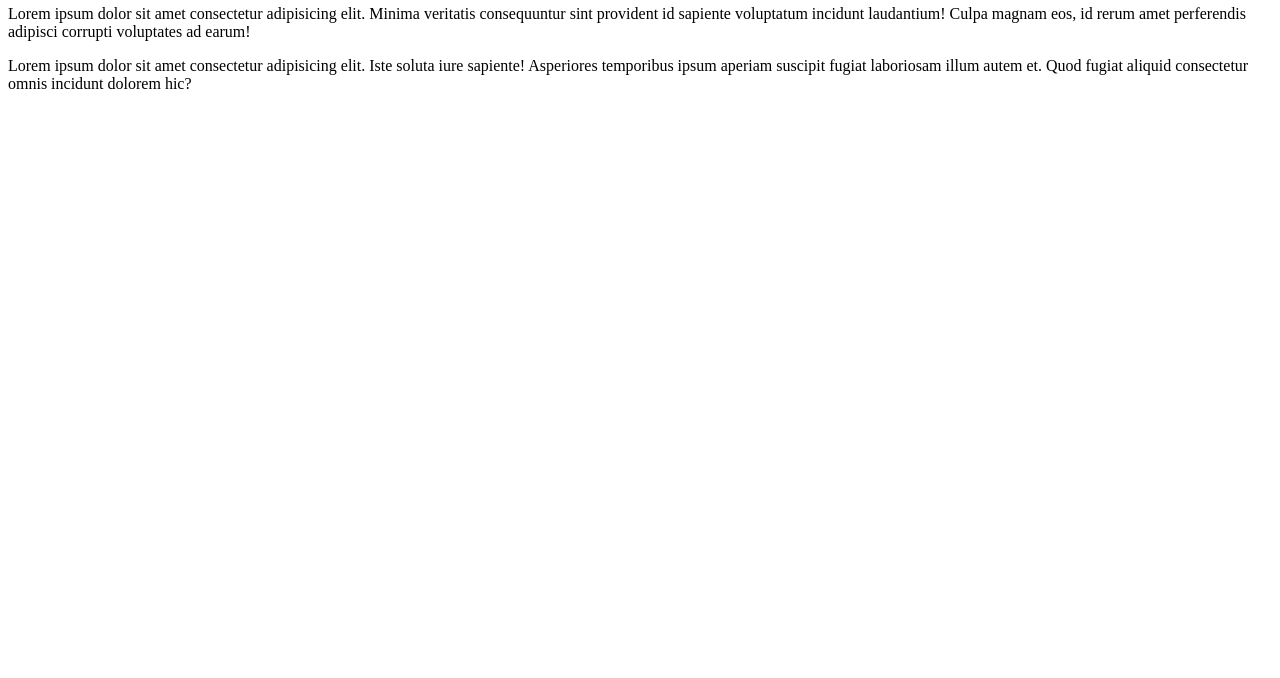
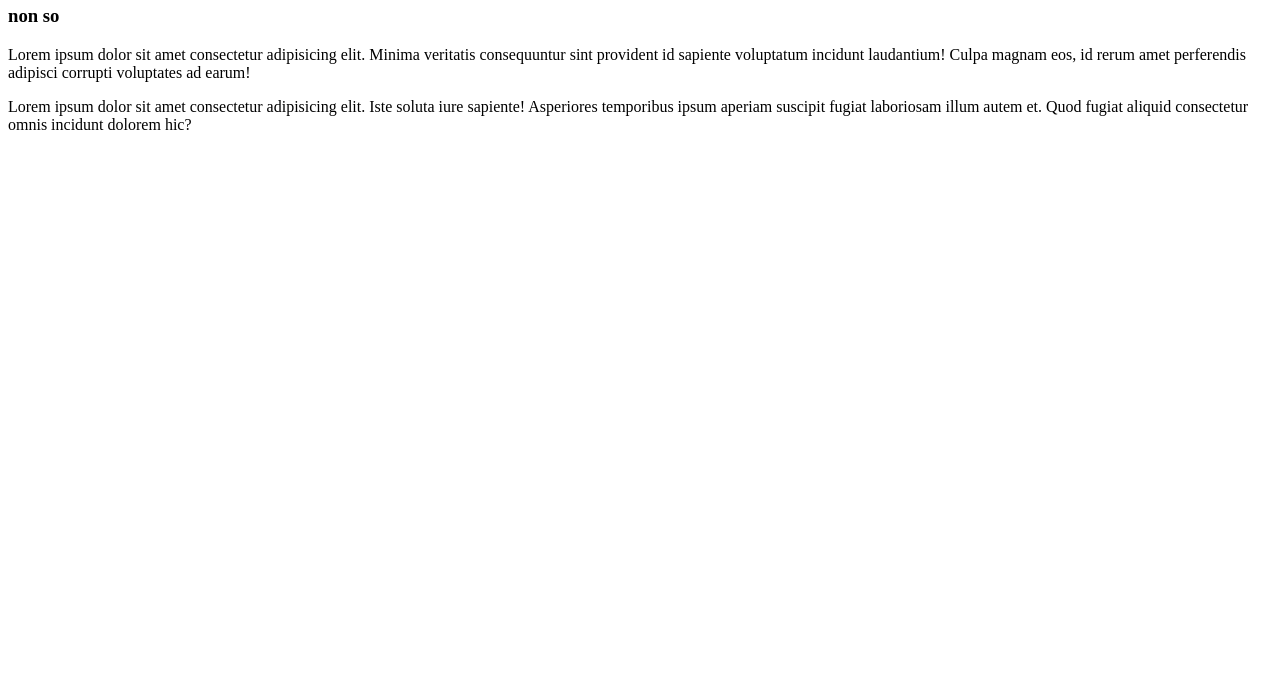
Before and after one commit to Daniele-Picone/self-gith, a plain HTML site: page index.html in a window 1280 px wide. Shown: the part 122-800 px from the top of the page. Drawn offline with Linux system fonts and the light colour scheme.

Commit message:
aggiunta h3

```diff
--- a/index.html
+++ b/index.html
@@ -11,7 +11,7 @@
 
         <h1> git-hub </h1>
         <h2>bhoo</h2>
-
+        <h3>non so</h3>
         <p>Lorem ipsum dolor sit amet consectetur adipisicing elit. Minima veritatis consequuntur sint provident id sapiente voluptatum incidunt laudantium! Culpa magnam eos, id rerum amet perferendis adipisci corrupti voluptates ad earum!</p>
         <p>
             Lorem ipsum dolor sit amet consectetur adipisicing elit. Iste soluta iure sapiente! Asperiores temporibus ipsum aperiam suscipit fugiat laboriosam illum autem et. Quod fugiat aliquid consectetur omnis incidunt dolorem hic?
```
